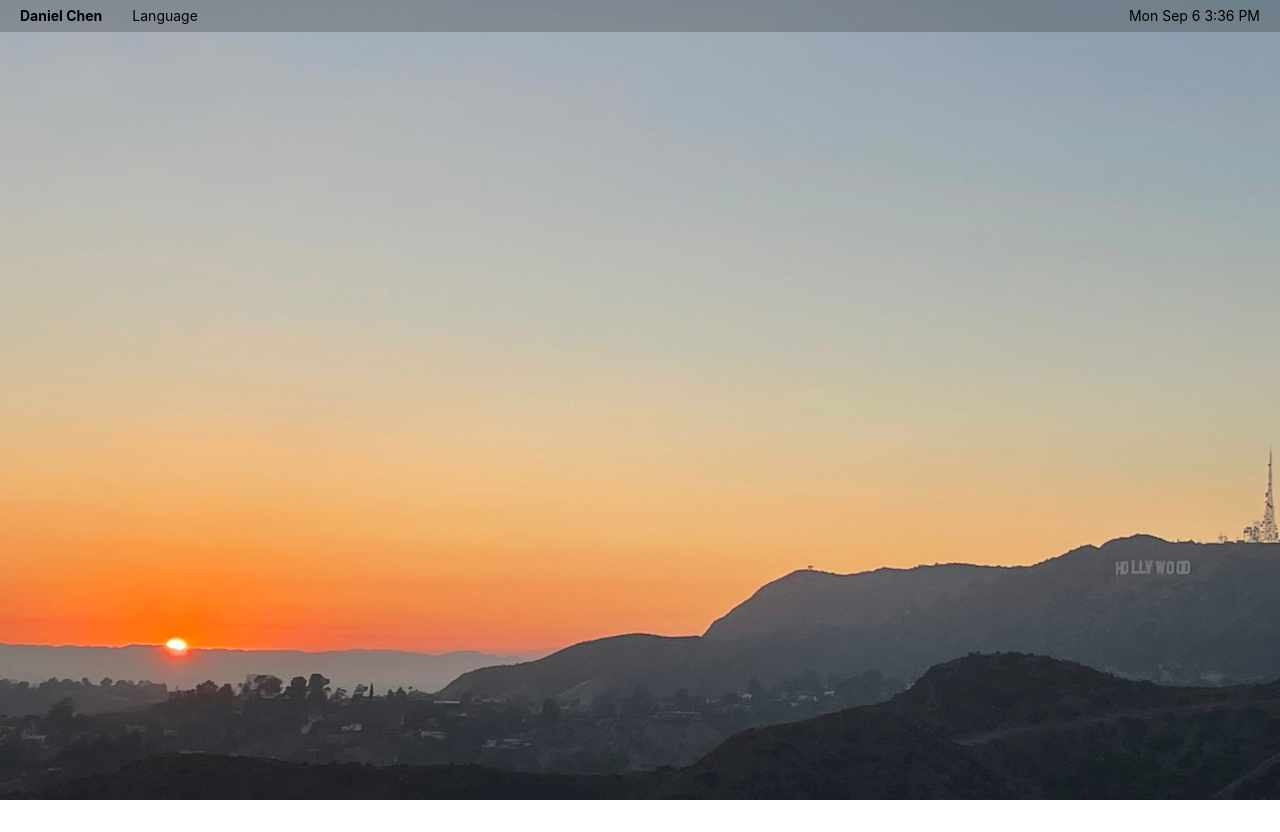
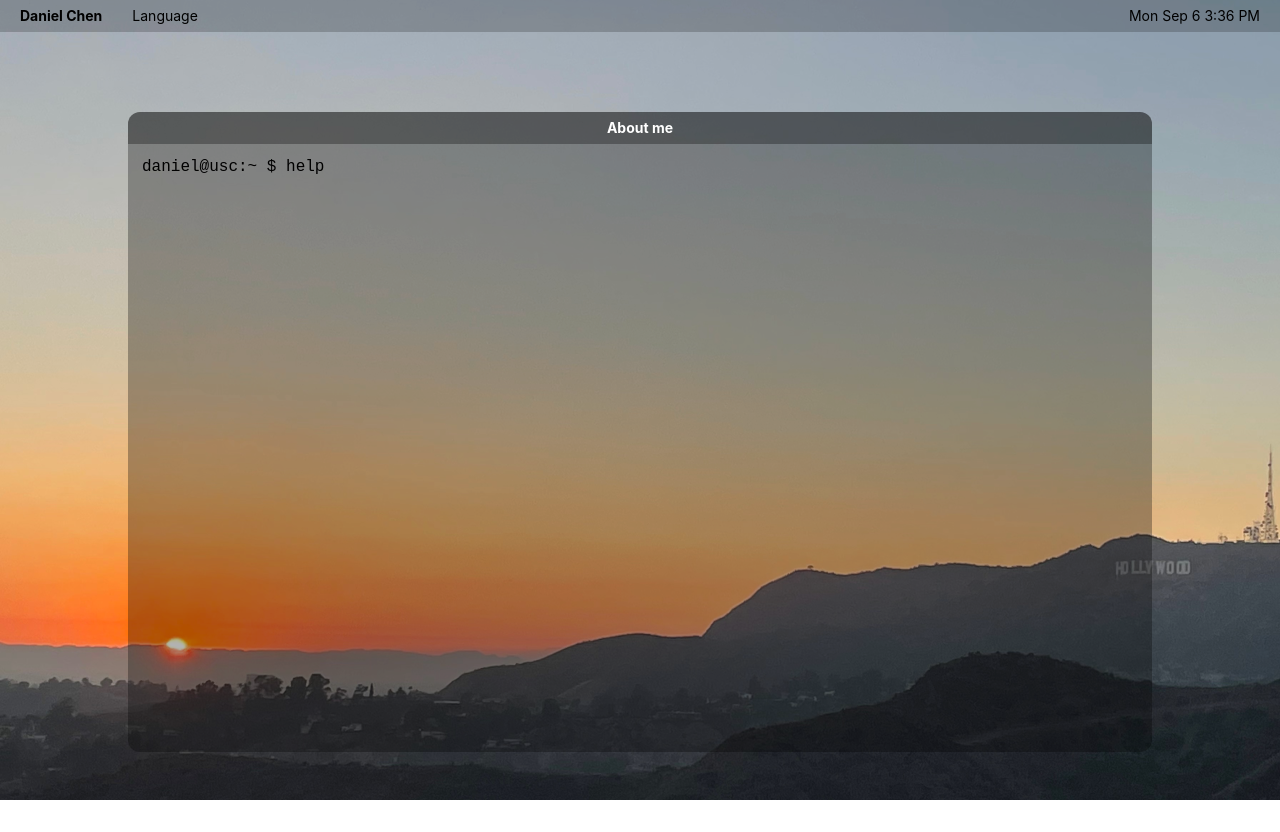
Before and after one commit to d4n1elchen/portfolio, a website built with webpack: page src/index.html in a window 1280 px wide. Before the commit the page ends 800 px from the top, so only its background shows below. Built offline with nearby package versions, Linux system fonts and the light colour scheme.

Commit message:
feat: Implement window

```diff
--- a/src/index.html
+++ b/src/index.html
@@ -9,13 +9,24 @@
   <body>
     <div id="desktop">
       <nav>
-        <header id="name">Daniel Chen</header>
+        <header class="name">Daniel Chen</header>
         <ul>
           <li>Language</li>
           <!-- <li>Theme</li> -->
         </ul>
         <time datetime="2021-09-06T15:36:00-07:00">Mon Sep 6 3:36 PM</time>
       </nav>
+
+      <div id="window-container">
+        <div id="window">
+          <div id="title-bar">
+            <header class="title">About me</header>
+          </div>
+          <div id="term-container">
+            <div id="term">daniel@usc:~ $ help</div>
+          </div>
+        </div>
+      </div>
     </div>
   </body>
 </html>
--- a/src/index.scss
+++ b/src/index.scss
@@ -16,7 +16,7 @@
     box-sizing: border-box;
     background: rgba(0, 0, 0, 0.2);
 
-    #name {
+    .name {
       font-weight: bold;
     }
     ul {
@@ -34,4 +34,41 @@
     time {
     }
   }
+
+  #window-container {
+    width: 100%;
+    height: 100%;
+    padding: 10vh 10vw;
+    box-sizing: border-box;
+
+    #window {
+      border-radius: 12px;
+      overflow: hidden;
+      height: 100%;
+      background: rgba(0, 0, 0, 0.3);
+
+      #title-bar {
+        width: 100%;
+        height: 32px;
+        display: flex;
+        justify-content: center;
+        align-items: center;
+        background: rgba(0, 0, 0, 0.3);
+
+        .title {
+          color: white;
+          font-weight: bold;
+          font-size: 14px;
+        }
+      }
+
+      #term-container {
+        padding: 14px;
+
+        #term {
+          font-family: "Courier New", Courier, monospace;
+        }
+      }
+    }
+  }
 }
```
